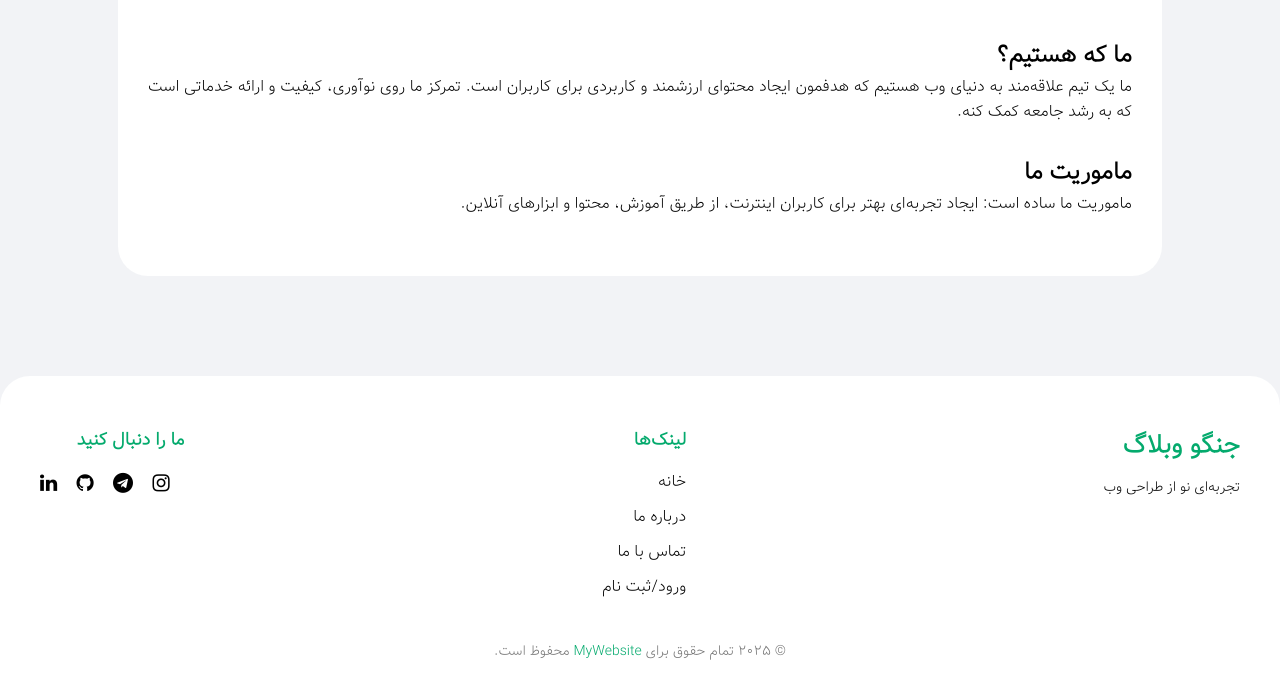
After one commit to mr-dargi/djangoblog, a Django app: page /about/ in a window 1280 px wide. The commit adds this page. Shown: the part 773-1455 px from the top of the page. Run offline with Django 5.2, Linux system fonts and the light colour scheme.

Commit message:
feat: add about page

```diff
--- a/blogs/urls.py
+++ b/blogs/urls.py
@@ -6,6 +6,7 @@ app_name = "blogs"
 urlpatterns = [
     path("", views.home, name="home"),
     path("search/", views.post_search, name="post_search"),
+    path("about/", views.about, name="about"),
     path("detail/<slug:slug>", views.post_detail, name="post_detail"),
     path("comment/delete/<int:pk>/", views.delete_comment, name="delete_comment"),
     path("category/<slug:slug>/", views.category_list, name="category_list"),
--- a/blogs/views.py
+++ b/blogs/views.py
@@ -135,3 +135,7 @@ def category_list(request, slug):
         "category": category,
         "categories": categories,
     })
+
+
+def about(request):
+    return render(request, "blogs/about.html")
--- a/static/css/styles.css
+++ b/static/css/styles.css
@@ -1162,6 +1162,27 @@ details[open] .chev {
     margin-left: 10px;
 }
 
+.about {
+    background-color: #fff;
+    margin: 20px;
+    border-radius: 30px;
+}
+
+.about-img img {
+    max-height: 500px;
+    width: 100%;
+    border-radius: 20px;
+}
+
+.about-content {
+    padding: 30px;
+}
+
+.about-content p {
+    text-align: justify;
+    margin-bottom: 30px;
+}
+
 
 @media only screen and (min-width:540px) {
     .card-image {
--- /dev/null
+++ b/templates/blogs/about.html
@@ -0,0 +1,31 @@
+{% extends "../base.html" %}
+
+
+{% block content %}
+    {% include "./partials/brand.html" %}
+
+    <!-- Main -->
+    <div class="container">
+        {% include "./partials/navbar.html" %}
+        <div class="about">
+            <div class="about-img">
+                <img src="../media/public/about.jpg" />
+            </div>
+            <div class="about-content">
+                <h2>ما که هستیم؟</h2>
+                <p>
+                    ما یک تیم علاقه‌مند به دنیای وب هستیم که هدفمون ایجاد محتوای ارزشمند و کاربردی برای کاربران است.
+                    تمرکز ما روی نوآوری، کیفیت و ارائه خدماتی است که به رشد جامعه کمک کنه.
+                </p>
+
+                <h2>ماموریت ما</h2>
+                <p>
+                    ماموریت ما ساده است: ایجاد تجربه‌ای بهتر برای کاربران اینترنت، از طریق آموزش، محتوا و ابزارهای آنلاین.
+                </p>
+            </div>
+        </div>
+    </div>
+
+    <!-- Footer -->
+    {% include "./partials/footer.html" %}
+{% endblock content %}
--- a/templates/blogs/partials/navbar.html
+++ b/templates/blogs/partials/navbar.html
@@ -6,7 +6,7 @@
                 <a class="{% if url_name == 'home' %}active{% endif %}" href="{% url 'blogs:home' %}">خانه</a>
             </div>
             <div>
-                <a class="{% if url_name == url %}active{% endif %}" href="#">درباره ما</a>
+                <a class="{% if url_name == url %}active{% endif %}" href="{% url 'blogs:about' %}">درباره ما</a>
             </div>
             <div>
                 <a class="{% if url_name == url %}active{% endif %}" href="#">تماس با ما</a>
```
